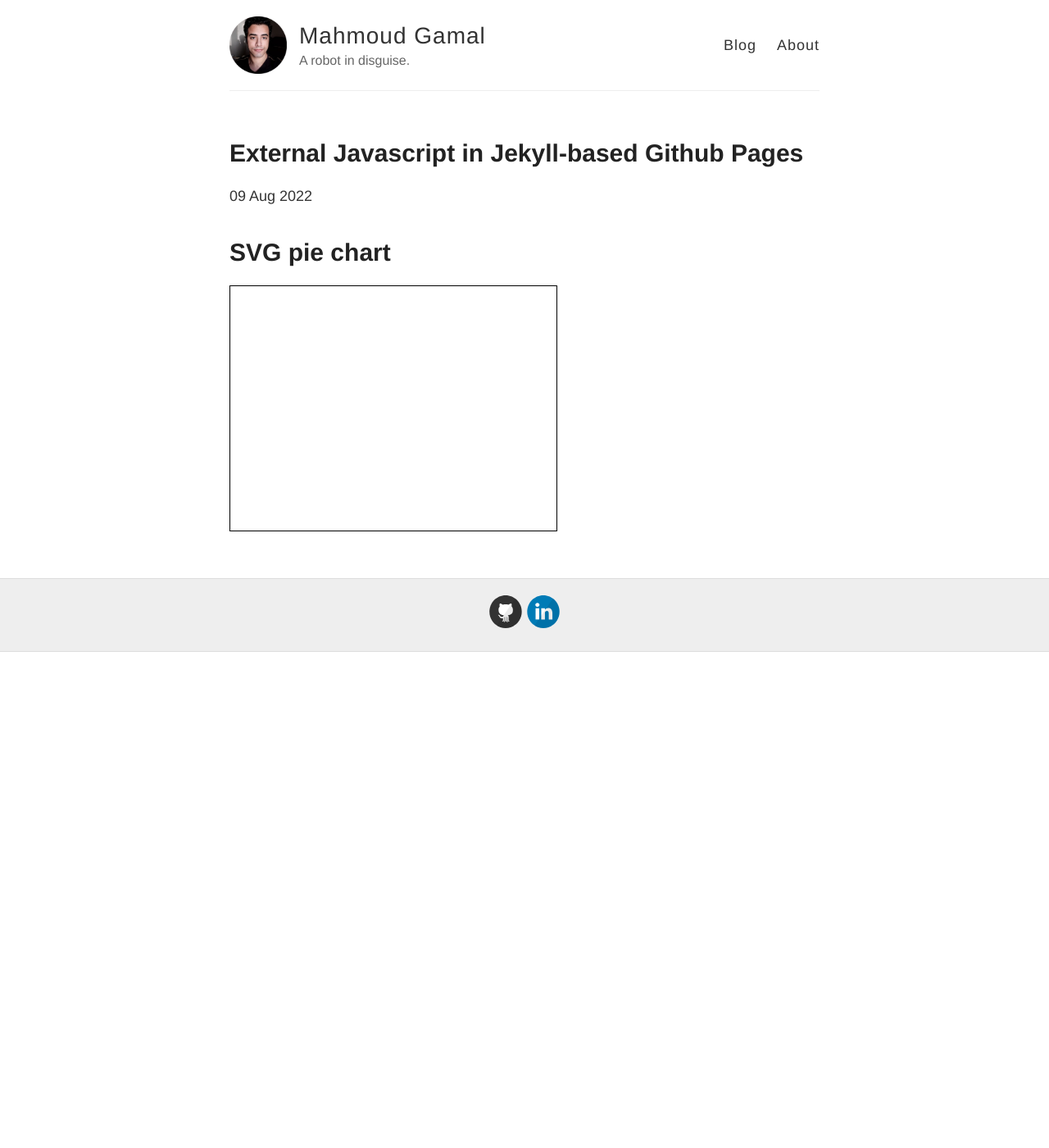
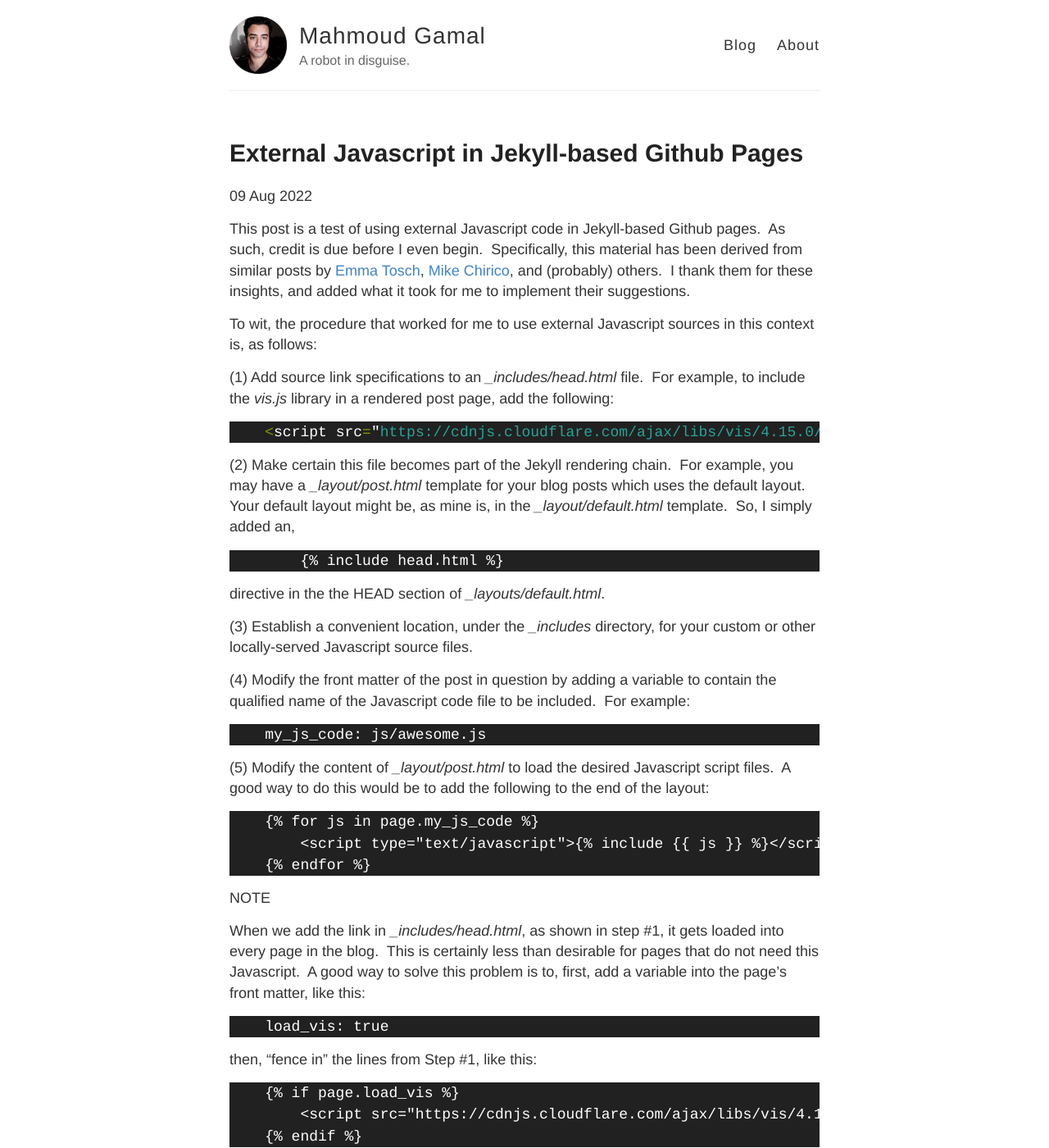
Before and after one commit to mgama1/mgama1.github.io, a Jekyll site: the page built from _posts/2022-8-9-introtomlopssummary.md, in a window 1280 px wide and 1400 px high. Shown: the whole window at 82% size. Built offline with Jekyll 4.4.1, drawn with Linux system fonts in a browser that asks for light colours; some of the changed text lies outside the part shown.

Commit message:
Update 2022-8-9-introtomlopssummary.md

````diff
--- a/_posts/2022-8-9-introtomlopssummary.md
+++ b/_posts/2022-8-9-introtomlopssummary.md
@@ -7,4 +7,77 @@ all_my_py_code:     "piechart/piechart.py"
 chart_html:         "piechart/piechart.html"
 ---
 
+This post is a test of using external Javascript code in Jekyll-based Github pages.&nbsp;  As such, credit is due before I even begin.&nbsp;
+Specifically, this material has been derived from similar posts by [Emma Tosch](http://blog.emmatosch.com/2016/03/09/using-custom-javascript-in-jekyll-blogs.html), [Mike Chirico](https://mchirico.github.io/javascript/2016/12/22/JavascriptNetwork.html), and (probably) others.&nbsp;
+I thank them for these insights, and added what it took for me to implement their suggestions.
+
+To wit, the procedure that worked for me to use external Javascript sources in this context is, as follows:
+
+(1) Add source link specifications to an *_includes/head.html* file.&nbsp; For example, to include the *vis.js* library in a rendered post page, add the following:
+
+```javascript
+    <script src="https://cdnjs.cloudflare.com/ajax/libs/vis/4.15.0/vis.min.js" type="text/javascript"></script>
+```
+
+(2) Make certain this file becomes part of the Jekyll rendering chain.&nbsp; For example, you may have a *_layout/post.html* template for your blog posts which uses
+the default layout.&nbsp; Your default layout might be, as mine is, in the *_layout/default.html* template.&nbsp; So, I simply added an,
+
+    {% raw %}
+            {% include head.html %}
+    {% endraw %}
+
+directive in the the HEAD section of *_layouts/default.html*.
+
+(3) Establish a convenient location, under the *_includes* directory, for your custom or other locally-served Javascript source files.
+
+(4) Modify the front matter of the post in question by adding a variable to contain the qualified name of the Javascript code file to be included.&nbsp; For example:
+
+        my_js_code: js/awesome.js
+
+(5) Modify the content of *_layout/post.html* to load the desired Javascript script files.&nbsp; A good way to do this would be to add the following to the end of the layout:
+
+    {% raw %}
+        {% for js in page.my_js_code %}
+            <script type="text/javascript">{% include {{ js }} %}</script>
+        {% endfor %}
+    {% endraw %}
+
+NOTE
+
+When we add the link in *_includes/head.html*, as shown in step #1, it gets loaded into every page in the blog.&nbsp;
+This is certainly less than desirable for pages that do not need this Javascript.&nbsp;
+A good way to solve this problem is to, first, add a variable into the page's front matter, like this:
+
+        load_vis: true
+
+then, "fence in" the lines from Step #1, like this:
+
+    {% raw %}
+        {% if page.load_vis %}
+            <script src="https://cdnjs.cloudflare.com/ajax/libs/vis/4.15.0/vis.min.js" type="text/javascript"></script>
+        {% endif %}
+    {% endraw %}
+
+This way, the inclusion of this Javascript link in the final rendering is performed according to the setting of this variable.&nbsp;
+If the variable is absent, (or set to *false*), the link is not included.
+
+## An example of external Javascript below
+The interactive pie chart below, (taken from the brython [gallery](https://www.brython.info/gallery/svg_pie_chart.html)),
+is generated by python code, interpreted by brython.js.&nbsp; Note that this requires another loop in the *_layout/post.html* file
+for python scripts.&nbsp; It looks like this:
+
+    {% raw %}
+    {% if page.add_brython %}
+    {% for py in page.all_my_py_code %}
+    <script type="text/python">
+    {% include {{ py }} %}
+    </script>
+    {% endfor %}
+    {% endif %}
+    {% endraw %}
+
+Note that indentation has been left out to keep the python code up against the margins, (since indentation has syntactical meaning
+in python).&nbsp; This also requires that the HTML where the piechart is rendered be included into the page, so it is also located under
+the *_includes* directory.
+
 {% include {{ page.chart_html }} %}
````
